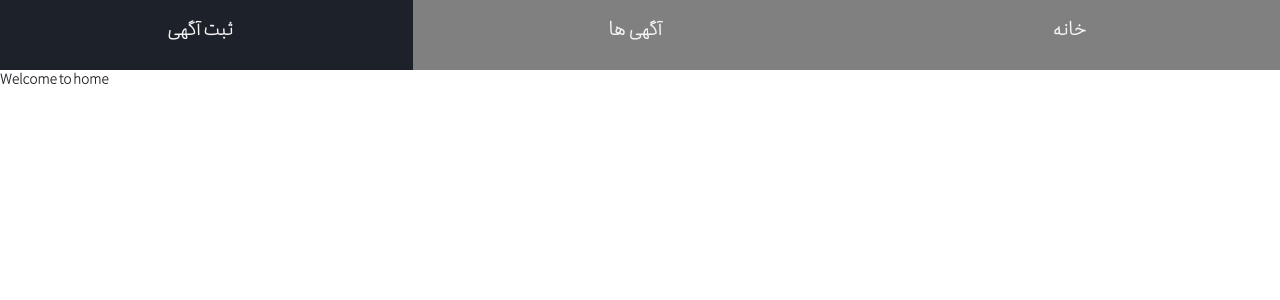
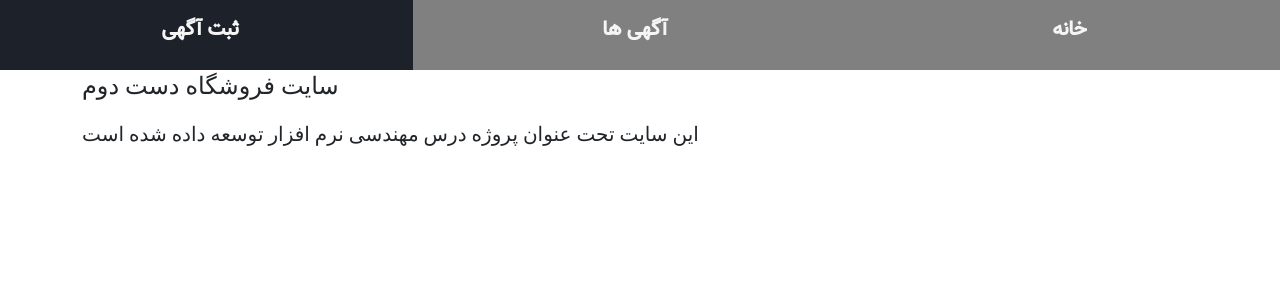
Before and after one commit to mohammadsadra/OnlineStockShop, an Angular app in the folder FrontEnd/OnlineStockShop/: page /home in a window 1280 px wide. Shown: the top 300 px of the page. Built offline with nearby package versions, Linux system fonts and the light colour scheme.

Commit message:
some small changes in home page

```diff
--- a/FrontEnd/OnlineStockShop/src/app/Pages/home/home.component.html
+++ b/FrontEnd/OnlineStockShop/src/app/Pages/home/home.component.html
@@ -1,3 +1,18 @@
-<div>
-Welcome to home
+<html>
+<head>
+  <!-- CSS only -->
+  <link rel="stylesheet" type="text/css" href="home.component.scss">
+  <link href="https://cdn.jsdelivr.net/npm/bootstrap@5.0.0-beta1/dist/css/bootstrap.min.css" rel="stylesheet"
+        integrity="sha384-giJF6kkoqNQ00vy+HMDP7azOuL0xtbfIcaT9wjKHr8RbDVddVHyTfAAsrekwKmP1" crossorigin="anonymous">
+  <!-- JavaScript Bundle with Popper -->
+  <script src="https://cdn.jsdelivr.net/npm/bootstrap@5.0.0-beta1/dist/js/bootstrap.bundle.min.js"
+          integrity="sha384-ygbV9kiqUc6oa4msXn9868pTtWMgiQaeYH7/t7LECLbyPA2x65Kgf80OJFdroafW"
+          crossorigin="anonymous"></script>
+</head>
+<body>
+<div class="container">
+  <h1>سایت فروشگاه دست دوم</h1>
+  <h2>این سایت تحت عنوان پروژه درس مهندسی نرم افزار توسعه داده شده است</h2>
 </div>
+</body>
+</html>
--- a/FrontEnd/OnlineStockShop/src/styles.scss
+++ b/FrontEnd/OnlineStockShop/src/styles.scss
@@ -1,7 +1,7 @@
 /* You can add global styles to this file, and also import other style files */
 
 @font-face {
-  src: url("assets/Fonts/ANJOMAN-THIN.TTF");
+  src: url("assets/Fonts/Vazir.ttf");
   font-family: 'primaryFont';
 }
 
```
Also changed, not shown: FrontEnd/OnlineStockShop/src/assets/Fonts/Vazir.ttf (added).
